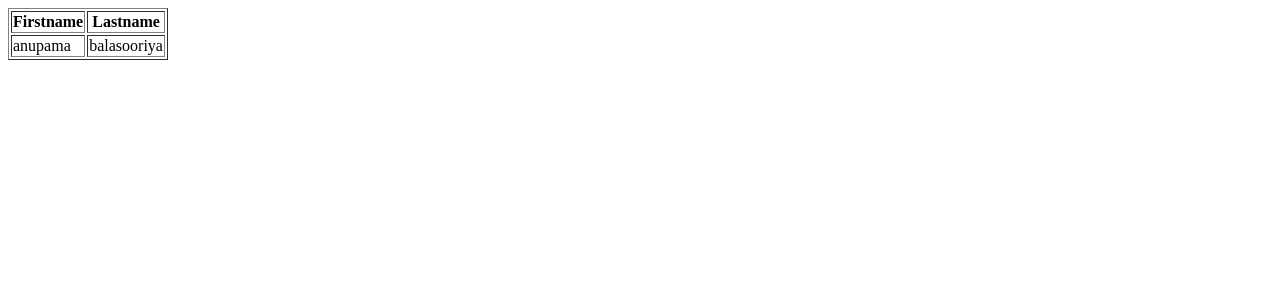
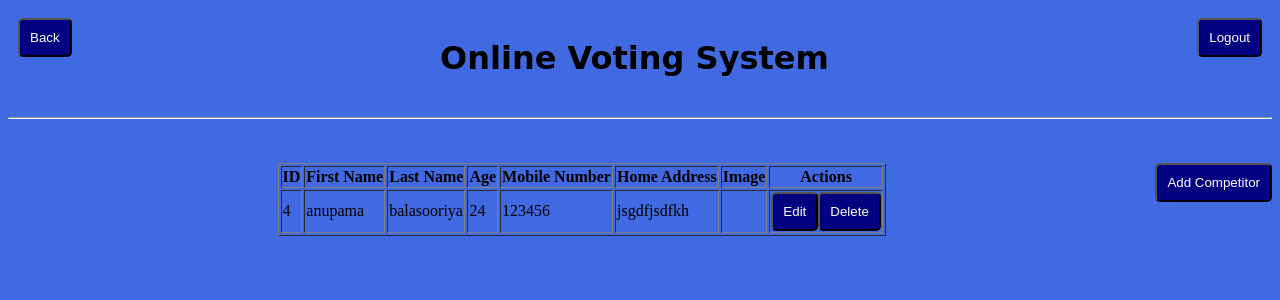
Before and after one commit to AnupamaBalasooriya98/VotingSystem, a PHP site: page /view_competitors.php in a window 1280 px wide. Shown: the top 300 px of the page. Run offline with PHP 8.4, Linux system fonts and the light colour scheme; the visitor is signed in with stand-in values (Sample User, id 1); data comes from the database, SQL or seed files in the repository.

Commit message:
Fix page navigation

```diff
--- a/php/competitor_register.php
+++ b/php/competitor_register.php
@@ -22,7 +22,7 @@
             echo "
                 <script>
                     alert('Registration successfull!!');
-                    window.location = '../php/competitor_register.html'
+                    window.location = '../html/competitor_register.html'
                 </script>
             ";
         }
@@ -30,7 +30,7 @@
             echo "
                 <script>
                     alert('Error occured!!');
-                    window.location = '../php/competitor_register.html'
+                    window.location = '../html/competitor_register.html'
                 </script>
             ";
         }
@@ -39,7 +39,7 @@
         echo "
             <script>
                 alert('Password and Confirm password not matching');
-                window.location = '../php/competitor_register.html'
+                window.location = '../html/competitor_register.html'
             </script>
         ";
     }
--- a/php/view_competitors.php
+++ b/php/view_competitors.php
@@ -1,22 +1,81 @@
+<html>
+  <head>
+    <title>Online Voting System - View Competitors</title>
+    <link rel="stylesheet" href="../css/stylesheet.css" />
+  </head>
+  <body>
+    <style>
+      #backBtn {
+        padding: 10px;
+        border-radius: 5px;
+        background-color: navy;
+        color: white;
+        float: left;
+      }
+      #logoutBtn {
+        padding: 10px;
+        border-radius: 5px;
+        background-color: navy;
+        color: white;
+        float: right;
+      }
+      #addCompetitorBtn {
+        padding: 10px;
+        border-radius: 5px;
+        background-color: navy;
+        color: white;
+        float: right;
+      }
+    </style>
+
+    <div id="headerSection">
+      <button id="backBtn" onclick="location.href='../html/admin_dashboard.html'">Back</button>
+      <button id="logoutBtn" onclick="location.href='../php/login.php'">Logout</button>
+      <h1>Online Voting System</h1>
+    </div>
+
+    <hr />
+
+    <div id="bodySection">
+      <br /><br />
+      <button id="addCompetitorBtn"  onclick="location.href='../html/competitor_register.html'">
+        Add Competitor
+        </button>
+    </div>
+
     <?php
         include("../php/connect.php");
 
         $result = mysqli_query($connect, "SELECT * FROM competitor_register");
 
-    echo "<table border='1'>
+        echo "<table border='1px solid black' align='center'>
             <tr>
-        <th>Firstname</th>
-        <th>Lastname</th>
+                <th>ID</th>
+                <th>First Name</th>
+                <th>Last Name</th>
+                <th>Age</th>
+                <th>Mobile Number</th>
+                <th>Home Address</th>
+                <th>Image</th>
+                <th>Actions</th>
             </tr>";
 
         while($row = mysqli_fetch_array($result))
         {
             echo "<tr>";
+            echo "<td>" . $row['id'] . "</td>";
             echo "<td>" . $row['first_name'] . "</td>";
             echo "<td>" . $row['last_name'] . "</td>";
+            echo "<td>" . $row['age'] . "</td>";
+            echo "<td>" . $row['mobile_number'] . "</td>";
+            echo "<td>" . $row['home_address'] . "</td>";
+            echo "<td>" . $row['dp'] . "</td>";
+            echo "<td>" . "<button type='submit'>Edit</button>" . "<button type='submit'>Delete</button>" . "</td>";
             echo "</tr>";
         }
         echo "</table>";
 
         mysqli_close($connect);
     ?>
+  </body>
+</html>
```
Also changed, not shown: html/admin_dashboard.html (+15 -0 lines), html/competitor_register.html (+16 -3 lines), php/competitor_profile.php (deleted, +0 -39 lines). Lines whose indentation alone changed are shown as unchanged.
